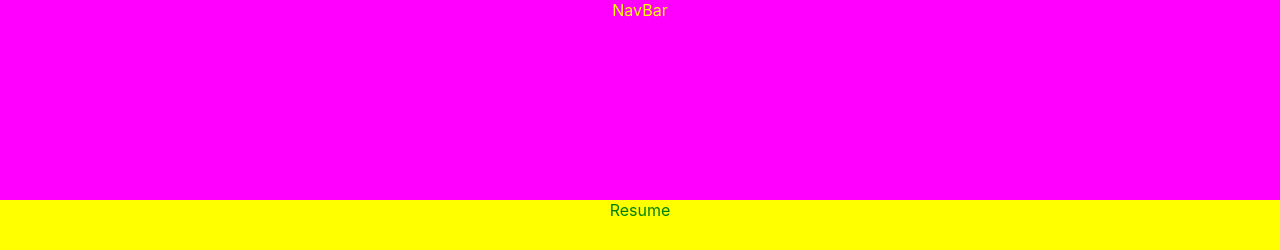
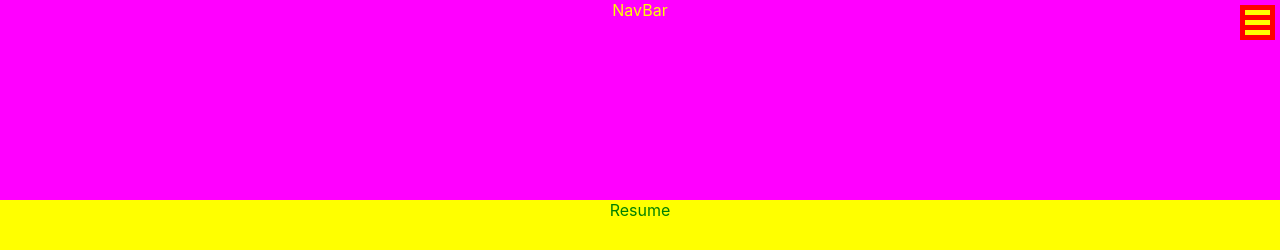
Before and after one commit to zerkalo70/portfolio, a React (Create React App) app: page / in a window 1280 px wide. Shown: the top 250 px of the page. Built offline with nearby package versions, Linux system fonts and the light colour scheme.

Commit message:
Begin menu

```diff
--- a/src/App.css
+++ b/src/App.css
@@ -11,6 +11,77 @@
     color: yellow;
     text-align: center;
     grid-column: 1/13;
+}
+
+.hidden-menu {
+    display: block;
+    position: fixed;
+    list-style:none;
+    padding: 10px;
+    margin: 0;
+    box-sizing: border-box;
+    width: 100%;
+    background-color: blue;
+    opacity: 0.3;
+    height: 100%;
+    top: 0;
+    right: -100%;
+    transition: right .2s;
+    z-index: 2;
+    transform: translateZ(0);
+    backface-visibility: hidden;
+}
+
+.hidden-menu-ticker {
+    display: none;
+}
+
+.btn-menu {
+    color: #fff;
+    background-color: red;
+    padding: 5px;
+    position: fixed;
+    top: 5px;
+    right: 5px;
+    cursor: pointer;
+    transition: right .23s;
+    z-index: 3;
+    width: 25px;
+    transform: translateZ(0);
+    backface-visibility: hidden;
+}
+.btn-menu span {
+    display: block;
+    height: 5px;
+    background-color: yellow;
+    margin: 5px 0 0;
+    transition: all .1s linear .23s;
+    position: relative;
+}
+.btn-menu span.first {
+    margin-top: 0;
+}
+
+.hidden-menu-ticker:checked ~ .btn-menu {
+    right: 95%;
+}
+.hidden-menu-ticker:checked ~ .hidden-menu {
+    right: 0;
+}
+.hidden-menu-ticker:checked ~ .btn-menu span.first {
+    transform: rotate(45deg);
+    top: 10px;
+}
+.hidden-menu-ticker:checked ~ .btn-menu span.second {
+    opacity: 0;
+}
+.hidden-menu-ticker:checked ~ .btn-menu span.third {
+    transform: rotate(-45deg);
+    top: -10px;
+}
+
+a {
+    color: yellow;
 }
 
 .Resume {
--- a/src/App.js
+++ b/src/App.js
@@ -6,7 +6,19 @@ import {BrowserRouter, Route} from "react-router-dom";
 const App = () => {
     return (
         <div className="GrossParent">
-            <div className="Navigation">NavBar</div>
+            <div className="Navigation">NavBar
+                <input type="checkbox" id="hmt" className="hidden-menu-ticker"></input>
+                    <label className="btn-menu" for="hmt">
+                        <span className="first"></span>
+                        <span className="second"></span>
+                        <span className="third"></span>
+                    </label>
+                    <ul className="hidden-menu">
+                        <li><a href="">Link 1</a></li>
+                        <li><a href="">Link 2</a></li>
+                        <li><a href="">Link 3</a></li>
+                    </ul>
+            </div>
             <div className="Resume">Resume</div>
             <div className="MyWorks">MyWorks</div>
             <div className="MyServices">MyServices</div>
```
